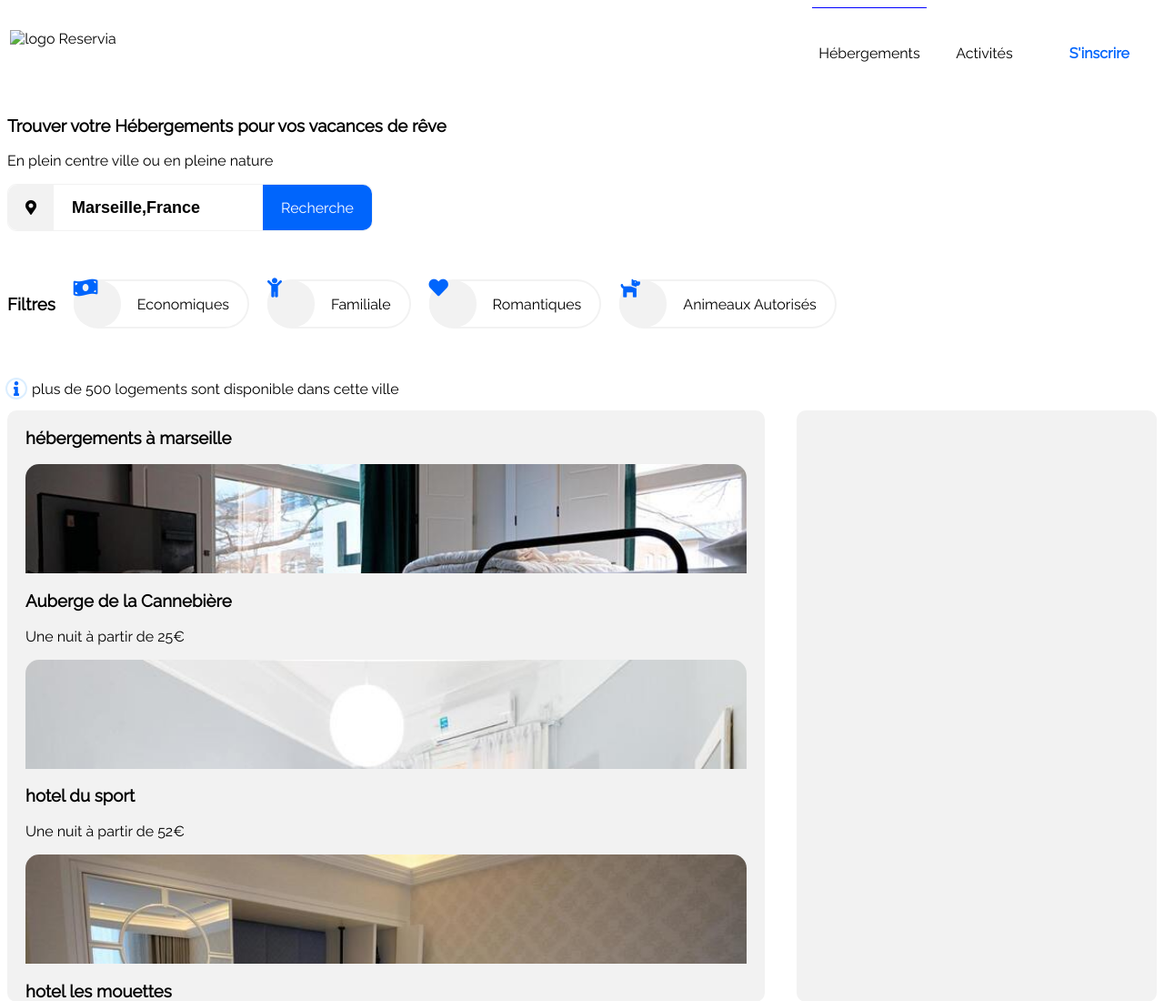
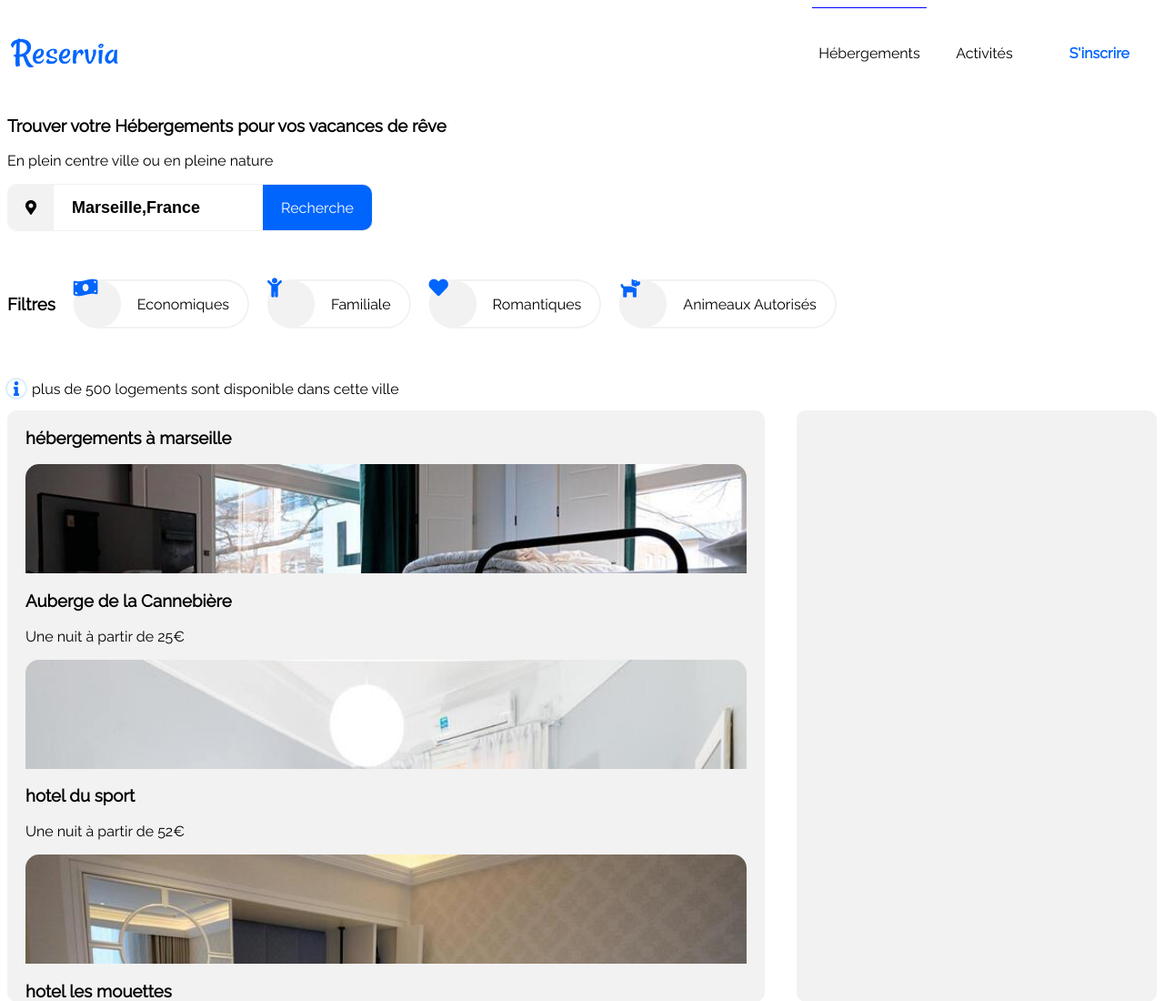
Before and after one commit to Naymar-59OG/CheickCondeP2_15062021, a plain HTML site: page index.html in a window 1280 px wide. Shown: the top 1100 px of the page at 91% size. Drawn offline with Linux system fonts and the light colour scheme.

Commit message:
insertion du dossier logo

```diff
--- a/index.html
+++ b/index.html
@@ -22,7 +22,7 @@
     <!-- la barre de Navigation-->
     <nav class="heighNave">
         <div class="flexBetween">
-        <div class="tailleDesentetelien boxMilieu "> <img src="./images/logo/Reservia@3x.png" alt="logo Reservia "width="120px" height="50px"> </div>
+        <div class="tailleDesentetelien boxMilieu "> <img src="./logo/Reservia@3x.png" alt="logo Reservia "width="120px" height="50px"> </div>
         <div class="sizeLien12 boxMilieu "></div>
         <div class="tailleDesentetesliens elementAutour"></div>
         <div class="tailleDesentetelien boxMilieu Navbordure" ><a class="blue colorLien2 decoration0 " href="#Hébergements">Hébergements</a></div>
```
Also changed, not shown: logo/Reservia.svg (added), logo/Reservia@3x.png (added).
